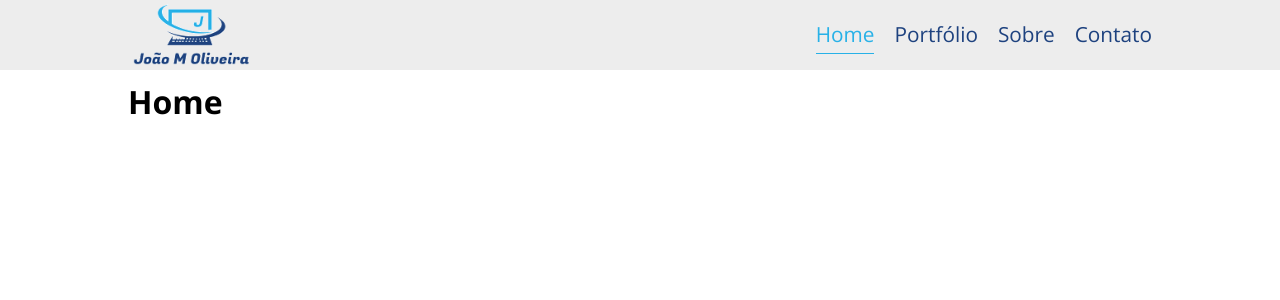
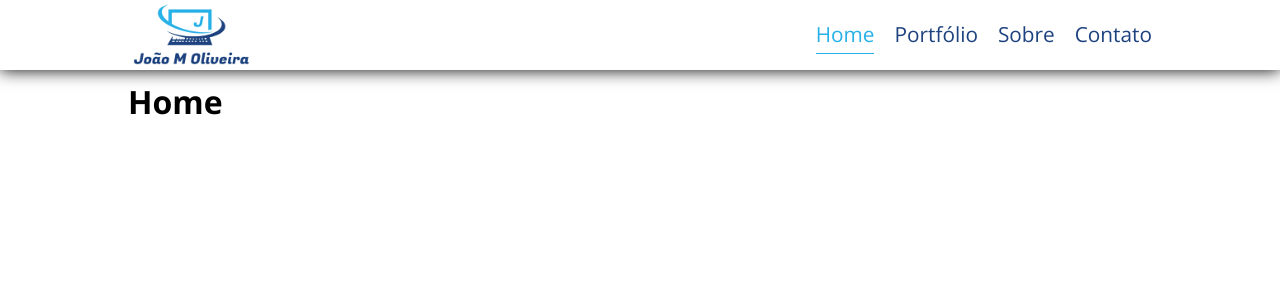
Before and after one commit to joaomcode/website, a React (Create React App) app: page / in a window 1280 px wide. Shown: the top 300 px of the page. Built offline with nearby package versions, Linux system fonts and the light colour scheme.

Commit message:
mod: remove back ground-color added box-shadow

```diff
--- a/src/components/Header/style.ts
+++ b/src/components/Header/style.ts
@@ -4,8 +4,8 @@ export const Container = styled.div`
   width: 100%;
   height: 70px;
 
-  background-color: #ededed;
   margin-bottom: 10px;
+  box-shadow: 0 0 1em black;
 `;
 
 export const Content = styled.div`
```
